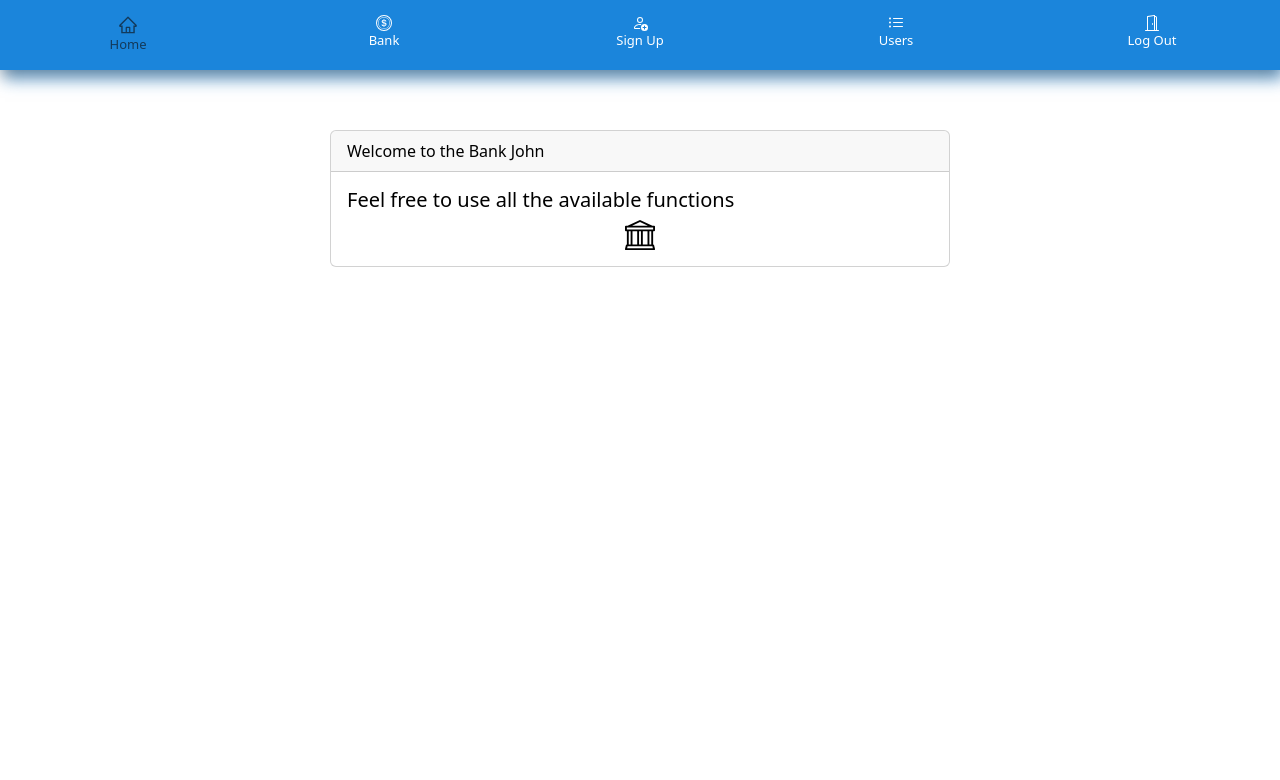
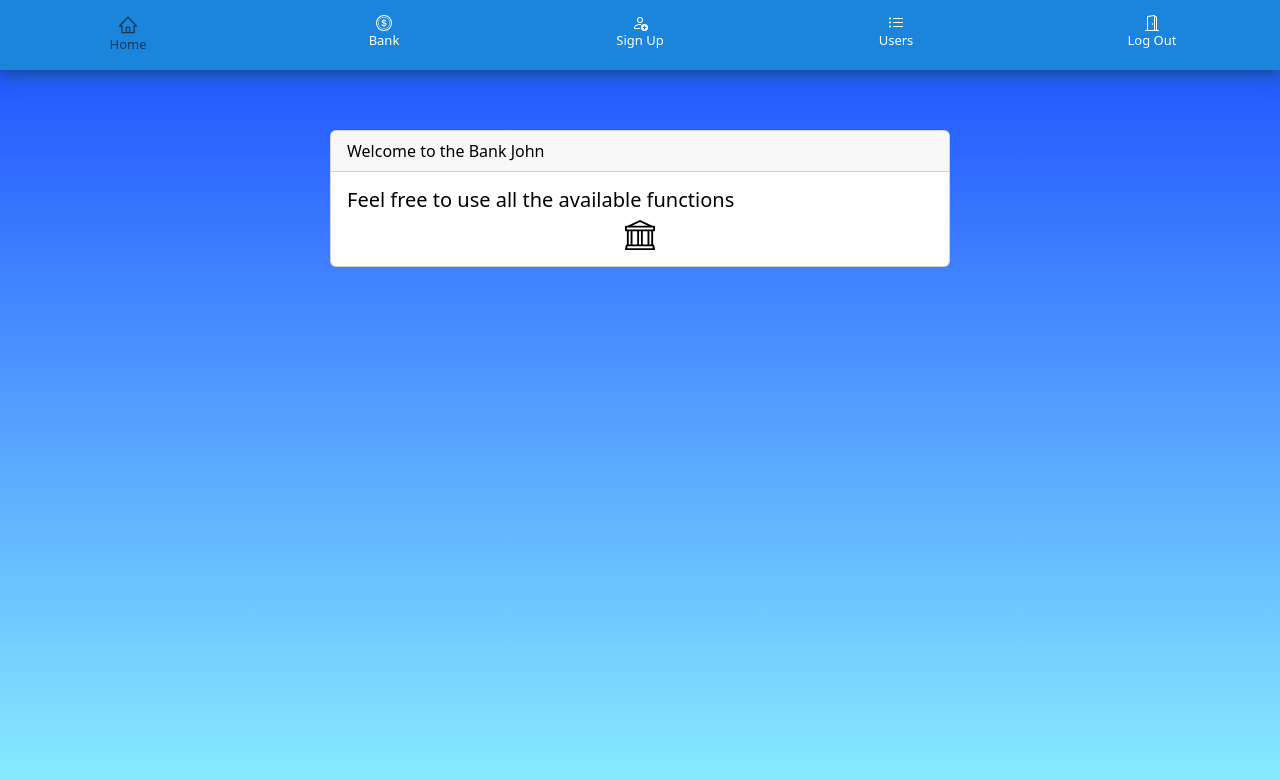
Before and after one commit to Flan-Cisco/bad-banking-app, a React (Create React App) app: page / in a window 1280 px wide. Shown: the top 780 px of the page. Built offline with nearby package versions, Linux system fonts and the light colour scheme.

Commit message:
added background color

```diff
--- a/src/App.css
+++ b/src/App.css
@@ -1,4 +1,7 @@
-
+#root {
+  height: 100vh;
+  background-image: linear-gradient(180deg, rgba(9, 59, 255, 0.935) ,rgba(0, 221, 255, 0.462))
+}
 
 .header {
   display: flex;
```
